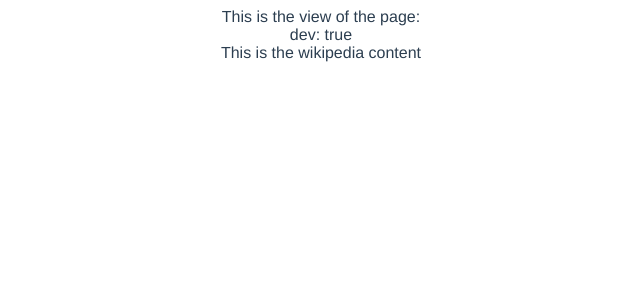
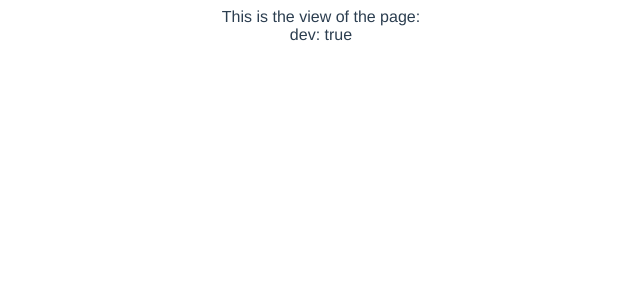
Before and after one commit to zsarge/wiki-races, a Vue app in the folder frontend/: page /game in a window 1280 px wide. Shown: the top 300 px of the page, without its empty margins (319-959 px from the left). Built offline with nearby package versions, Linux system fonts and the light colour scheme.

Commit message:
add iframe

```diff
--- a/frontend/src/components/PageView.vue
+++ b/frontend/src/components/PageView.vue
@@ -1,5 +1,7 @@
 <template>
-  <div class="PageView">This is the wikipedia content</div>
+  <div class="PageView">
+    <iframe id="wikipedia-frame" frameborder="0"> </iframe>
+  </div>
 </template>
 
 <script lang="ts">
```
